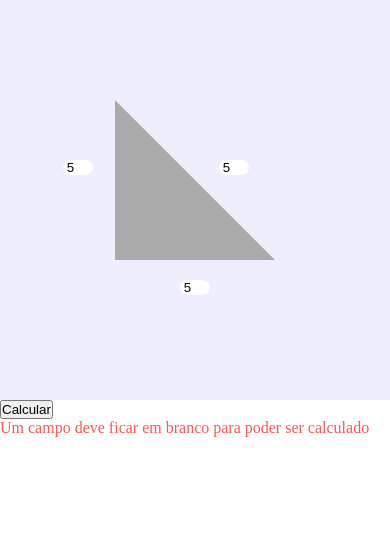
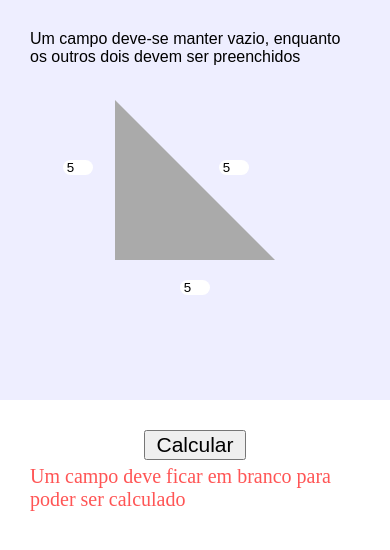
Before and after one commit to danilo-cavalcante/mathematical-experiments, a plain HTML site: page index.html in a window 390 px wide. Both pictures are taken after typing "5", "5", "5" into the empty fields and a click on the button "Calcular". Drawn offline with Linux system fonts and the light colour scheme.

Commit message:
Design corrigido

```diff
--- a/index.html
+++ b/index.html
@@ -1,5 +1,6 @@
 <!DOCTYPE html>
 <html lang="pt-br">
+
 <head>
     <meta charset="UTF-8">
     <meta http-equiv="X-UA-Compatible" content="IE=edge">
@@ -8,10 +9,14 @@
     <link rel="stylesheet" href="src/css/style.css">
     <title>Teorema de pitágoras</title>
 </head>
+
 <body>
     <main>
         <div class="container triangle-field">
             <section class="triangle-field">
+                <div class="questao">
+                    <p>Um campo deve-se manter vazio, enquanto os outros dois devem ser preenchidos</p>
+                </div>
                 <div class="triangle"></div>
                 <input type="number" placeholder="x" id="hipotenusa">
                 <input type="number" placeholder="x" id="cateto-lateral">
@@ -27,4 +32,5 @@
 
     <script src="src/scripts/index.js"></script>
 </body>
+
 </html>
--- a/src/css/style.css
+++ b/src/css/style.css
@@ -48,6 +48,14 @@
     transform: translate(-50%);
 }
 
+.response #resposta {
+    margin: 5px 0;
+}
+
+.response {
+    padding: 30px;
+}
+
 .response .warning {
     color: #f55;
 }
@@ -56,3 +64,22 @@
     width: max-content;
     text-align: center;
 }
+
+.questao {
+    padding: 30px;
+    margin-bottom: 5px;
+    font-family: Arial, sans-serif;
+}
+
+@media(max-width:500px) {
+    .response {
+        display: grid;
+        place-items: center;
+        font-size: 20px;
+    }
+
+    #calcular-triangulo {
+        font-size: 21px;
+        padding: 1px 10px;
+    }
+}
--- a/src/scripts/index.js
+++ b/src/scripts/index.js
@@ -21,7 +21,7 @@ btn.addEventListener('click', (e) =>{
     const inputsPreenchidos = [hipotenusa, catetoLateral, catetoHorizontal].filter(Boolean);
 
     if(hipotenusa === '' && inputsPreenchidos.length === 2) {
-        response.innerHTML = hCalculo
+        response.innerHTML = `hipotenusa = ${hCalculo}`
         calculation.innerHTML = `<div class='calculo-resolvido'>
                                      <p>h&sup2; = ${catetoLateral}&sup2; + ${catetoHorizontal}&sup2</p>
                                      <p>h&sup2; = ${clQuadrado} + ${chQuadrado}</p>
@@ -30,7 +30,7 @@ btn.addEventListener('click', (e) =>{
                                      <p>h = ${hCalculo}</p>
                                  </div>`
     } else if(catetoLateral === '' && inputsPreenchidos.length === 2) {
-        response.innerHTML = clCalculo
+        response.innerHTML = `cateto = ${clCalculo}`
         calculation.innerHTML = `<div class='calculo-resolvido'>
                                      <p>${hipotenusa}&sup2; = x&sup2; + ${catetoHorizontal}&sup2</p>
                                      <p>${hipoQuadrado} = x&sup2; + ${chQuadrado}</p>
@@ -39,7 +39,7 @@ btn.addEventListener('click', (e) =>{
                                      <p>x = ${clCalculo}</p>
                                  </div>`
     } else if(catetoHorizontal === '' && inputsPreenchidos.length === 2) {
-        response.innerHTML = chCalculo
+        response.innerHTML = `cateto = ${chCalculo}`
         calculation.innerHTML = `<div class='calculo-resolvido'>
                                      <p>${hipotenusa}&sup2; = ${catetoLateral}&sup2 +  x&sup2;</p>
                                      <p>${hipoQuadrado} = ${clQuadrado} +  x&sup2;</p>
```
